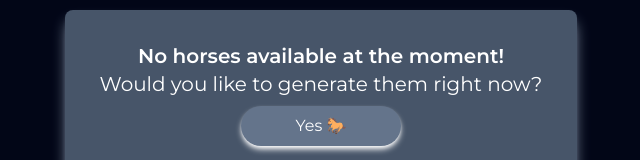
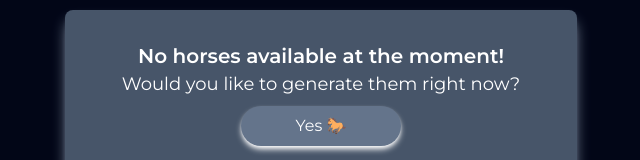
Before and after one commit to doguozcan/horse-racing, a Vue app: page /program in a window 1280 px wide. Shown: the part 150-310 px from the top of the page, without its empty margins (319-959 px from the left). Built offline with nearby package versions, Linux system fonts and the light colour scheme.

Commit message:
Use custom p tag in the horse position component & change font size of the p tag on larger devices

```diff
--- a/src/components/common/PTag.vue
+++ b/src/components/common/PTag.vue
@@ -1,6 +1,6 @@
 <template>
   <!-- main paragraph component, adjust text size in larger screens -->
-  <p class="sm:text-xl">
+  <p class="sm:text-lg">
     <slot />
   </p>
 </template>
--- a/src/components/program/HorsePosition.vue
+++ b/src/components/program/HorsePosition.vue
@@ -7,10 +7,12 @@
     >
       {{ position }}
     </div>
-    <p>{{ name }}</p>
+    <PTag>{{ name }}</PTag>
   </div>
 </template>
 
 <script setup>
+import PTag from '../common/PTag.vue'
+
 defineProps(['name', 'position'])
 </script>
```
